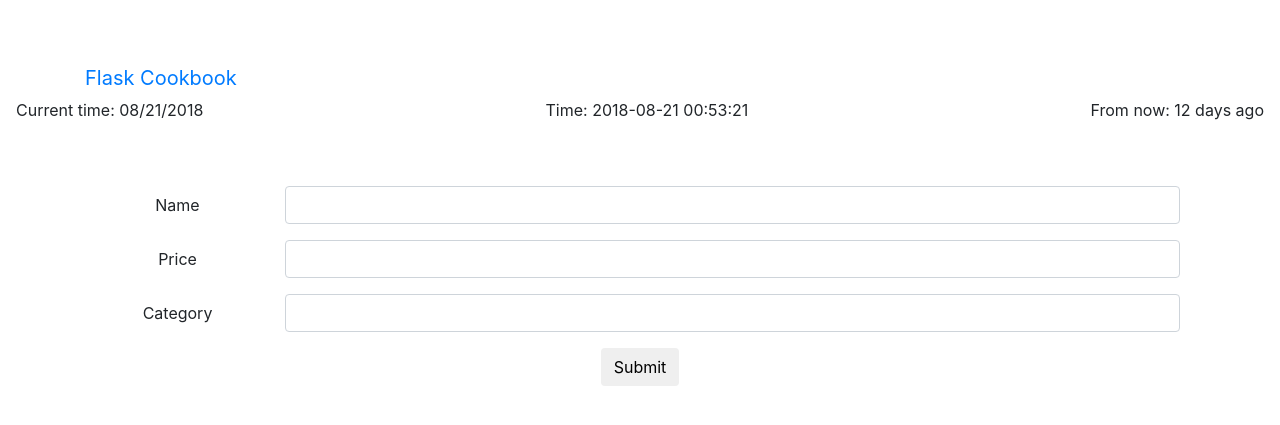
After one commit to sanmedina/flask-2, a Flask app: page /product-create in a window 1280 px wide. The commit adds this page. Shown: the top 425 px of the page. Run offline with Flask 2, Linux system fonts and the light colour scheme; data that the repository does not hold is empty; some libraries are stand-ins or nearby versions.

Commit message:
add template for product creation

```diff
--- a/my_app/__init__.py
+++ b/my_app/__init__.py
@@ -18,6 +18,7 @@ from redis import Redis
 
 app = Flask(__name__)
 app.config['SQLALCHEMY_DATABASE_URI'] = 'sqlite:////tmp/test.db'
+app.secret_key = 'some_random_key'
 db = SQLAlchemy(app)
 migrate = Migrate(app, db)
 redis = Redis(host='alpine')
--- a/my_app/catalog/views.py
+++ b/my_app/catalog/views.py
@@ -2,9 +2,12 @@ from decimal import Decimal
 from functools import wraps
 
 from flask import Blueprint
+from flask import flash
 from flask import jsonify
+from flask import redirect
+from flask import render_template
 from flask import request
-from flask import render_template
+from flask import url_for
 
 from my_app import app
 from my_app import db
@@ -88,25 +91,28 @@ def products(page):
 #     return jsonify({'products': products})
 
 
-@catalog.route('/product-create', methods=['POST'])
+@catalog.route('/product-create', methods=['GET', 'POST'])
 def create_product():
-    name = request.form.get('name')
-    key = request.form.get('key')
-    price = request.form.get('price')
-    # Mongo product
-    # product = Product(name=name,
-    #                   key=key,
-    #                   price=Decimal(price))
-    # product.save()
-    # SQL product
-    category_name = request.form.get('category')
-    category = Category.query.filter_by(name=category_name).first()
-    if not category:
-        category = Category(category_name)
-    product = Product(name, price, category)
-    db.session.add(product)
-    db.session.commit()
-    return render_template('product.html', product=product)
+    if request.method == 'POST':
+        name = request.form.get('name')
+        key = request.form.get('key')
+        price = request.form.get('price')
+        # Mongo product
+        # product = Product(name=name,
+        #                   key=key,
+        #                   price=Decimal(price))
+        # product.save()
+        # SQL product
+        category_name = request.form.get('category')
+        category = Category.query.filter_by(name=category_name).first()
+        if not category:
+            category = Category(category_name)
+        product = Product(name, price, category)
+        db.session.add(product)
+        db.session.commit()
+        flash('The product {} has been created'.format(name), 'success')
+        return redirect(url_for('catalog.product', id=product.id))
+    return render_template('product-create.html')
 
 
 @catalog.route('/category-create', methods=['POST'])
--- a/my_app/templates/base.html
+++ b/my_app/templates/base.html
@@ -29,6 +29,16 @@
         {% block container %}{% endblock %}
     </div>
 
+    <br>
+    <div>
+        {% for category, message in get_flashed_messages(with_categories=True) %}
+            <div class="alert alert-{{ category }} alert-dismissable">
+                <button class="close" data-dismiss="alert" aria-hidden="true">&times;</button>
+                {{ message }}
+            </div>
+        {% endfor %}
+    </div>
+
     {% block scripts %}
     {% endblock %}
 </body>
--- /dev/null
+++ b/my_app/templates/product-create.html
@@ -0,0 +1,27 @@
+{% extends 'home.html' %}
+
+{% block container %}
+    <div class="top-pad">
+        <form action="{{ url_for('catalog.create_product') }}" method="post" role="form">
+            <div class="form-group row">
+                <label for="name" class="col-sm-2 col-form-label">Name</label>
+                <div class="col-sm-10">
+                    <input type="text" name="name" id="name" class="form-control">
+                </div>
+            </div>
+            <div class="form-group row">
+                <label for="price" class="col-sm-2 col-form-label">Price</label>
+                <div class="col-sm-10">
+                    <input type="text" name="price" id="price" class="form-control">
+                </div>
+            </div>
+            <div class="form-group row">
+                <label for="category" class="col-sm-2 col-form-label">Category</label>
+                <div class="col-sm-10">
+                    <input type="text" name="category" id="category" class="form-control">
+                </div>
+            </div>
+            <input type="submit" value="Submit" class="btn btn-default">
+        </form>
+    </div>
+{% endblock %}
```
